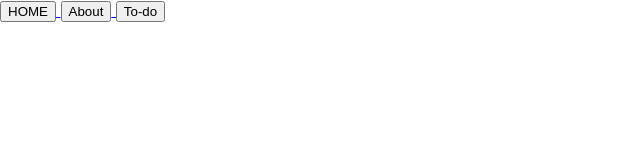
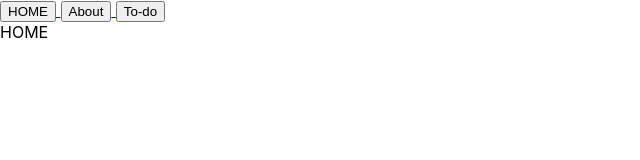
Before and after one commit to nitin-1926/React-Practice, a React (Create React App) app: page / in a window 1280 px wide. Shown: the top 160 px of the page, without its empty margins (0-640 px from the left). Built offline with nearby package versions, Linux system fonts and the light colour scheme.

Commit message:
Exact route

```diff
--- a/src/App.js
+++ b/src/App.js
@@ -11,9 +11,9 @@
     return (
       <div>
         <Nav />
-        <Route path = "/home" component={Home} />
-        <Route path = "/about" component={About} />
-        <Route path = "/todo" component={Todo} />
+        <Route exact path = "/" component={Home} />
+        <Route exact path = "/about" component={About} />
+        <Route exact path = "/todo" component={Todo} />
       </div>
     )
   }
```
